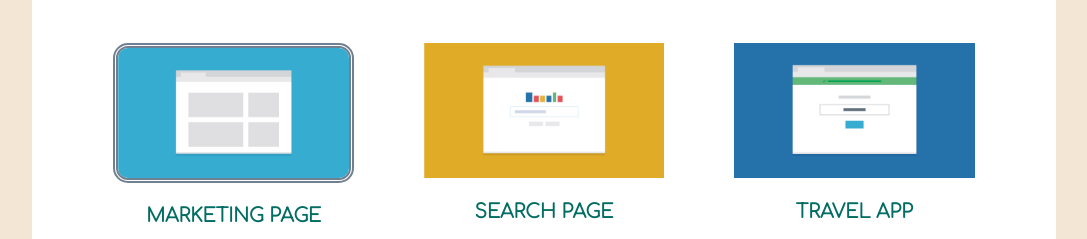
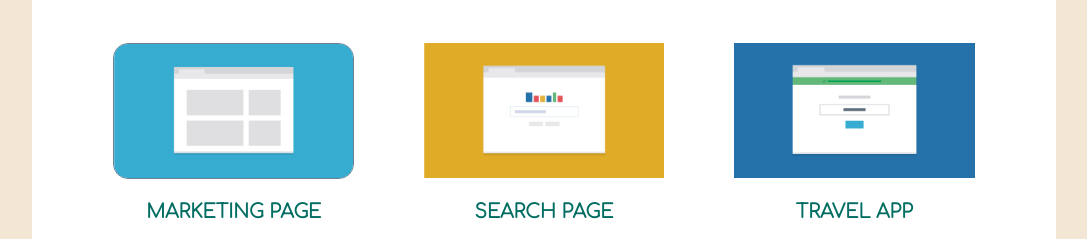
Before and after one commit to maynvilla/FEWD-Project-2a, a plain HTML site: page FEWD-Project-2/index.html in a window 1280 px wide. In both pictures the pointer is over the picture 329 px from the left and 593 px from the top of the page. Shown: the part 483-722 px from the top of the page, without its empty margins (96-1183 px from the left). Drawn offline with Linux system fonts and the light colour scheme; a web font is replaced by a local one.

Commit message:
updated css

```diff
--- a/FEWD-Project-2/CSS/styles.css
+++ b/FEWD-Project-2/CSS/styles.css
@@ -63,7 +63,7 @@ body {
   transition: 0.4s;
   }
 .page-picture:hover {
-  border: 5px double slategrey;
+  border: 1px double slategrey;
   border-radius: 15px;
 }
 .profile-image {
@@ -93,7 +93,7 @@ footer {
 h3 {
   font-size: 1.1em;
   text-transform: uppercase;
-  color:#026d62;
+  color: #026d62;
   transition: 0.3s;
 }
 h3:hover {
@@ -229,8 +229,7 @@ h2 {
   padding-top: 10px;
   padding-bottom: 10px;
   font-size: 2em;
-  font-family: 'Sacramento', cursive;
-}
+  }
 
 p {
   font-size: 1.3em;
```
